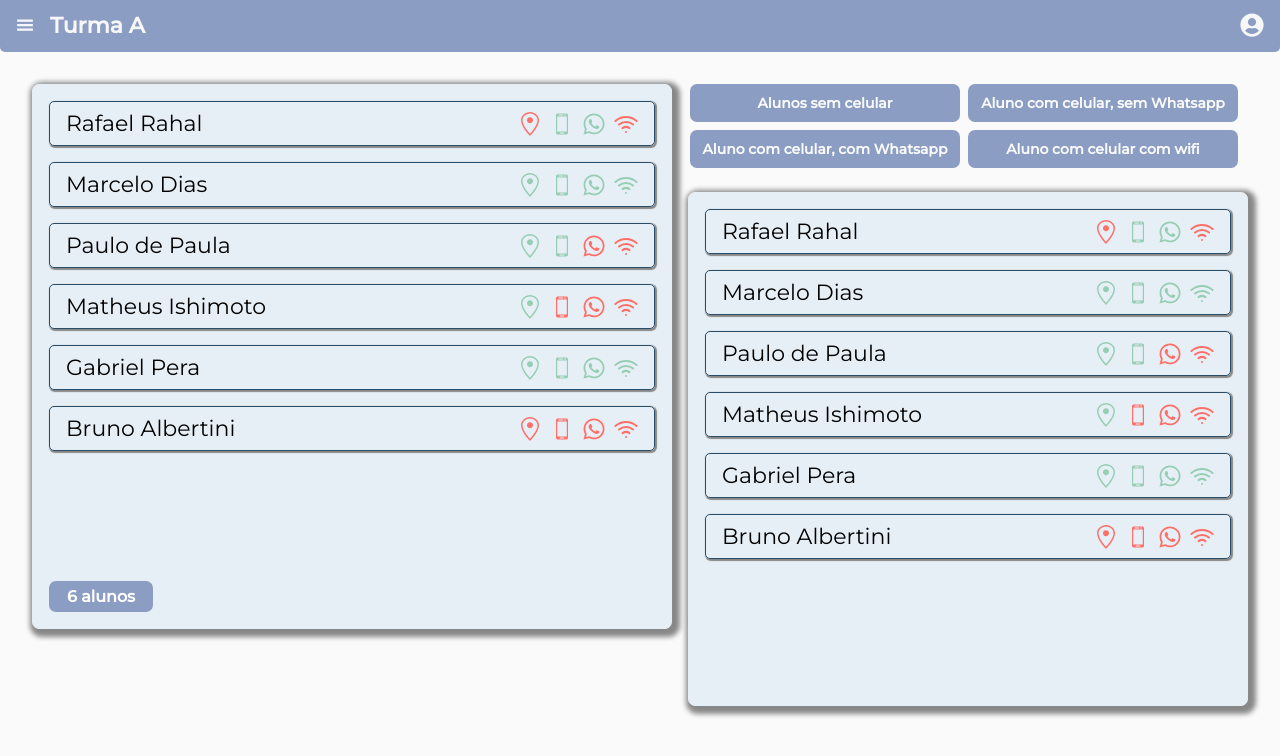
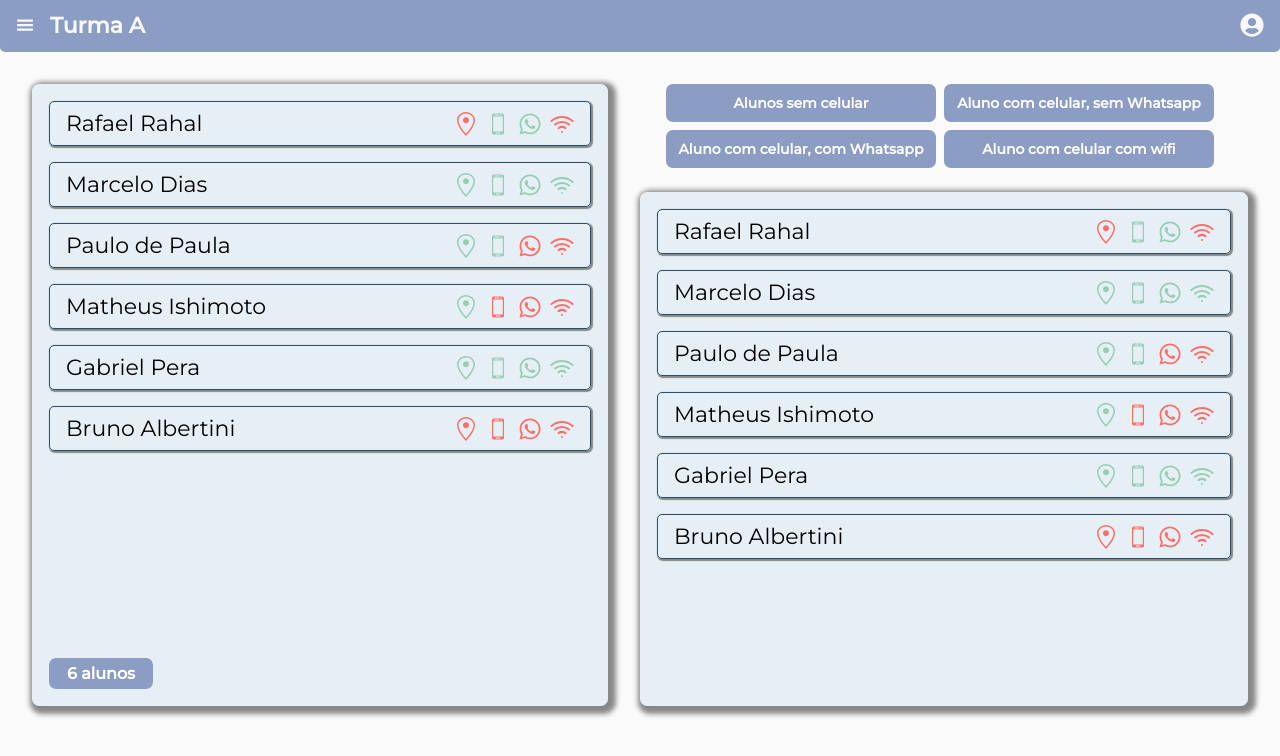
Before and after one commit to marcelodof/hackthon-covid, a React (Create React App) app in the folder front/: page / in a window 1280 px wide. Shown: the top 756 px of the page. Built offline with nearby package versions, Linux system fonts and the light colour scheme.

Commit message:
fix height and width of containers

```diff
--- a/front/src/App.css
+++ b/front/src/App.css
@@ -5,6 +5,7 @@
     max-width: 100vw;
     flex-direction: row;
     padding: 32px;
+    max-height: 100vh;
 }
 
 .App {
@@ -14,6 +15,8 @@
 }
 
 .all-students {
-    max-width: 70vw;
-    min-width: 50vw;
+    max-width: 45vw;
+    margin-right: 16px;
+    display: flex;
+    flex: 1;
 }
--- a/front/src/Components/StudentsFilter/StudentsFilter.js
+++ b/front/src/Components/StudentsFilter/StudentsFilter.js
@@ -18,7 +18,7 @@ export const StudentsFilter = ({handleFilter, studentsList, studentsMetrics, act
     const metricsText = `${studentsMetrics.studentsCount} aluno${studentsMetrics.studentsCount !== 1 ? 's' : ''}, que representa ${studentsMetrics.studentsPercentage}%`
 
     return (
-        <div>
+        <React.Fragment>
             <div className='filter-wrapper'>
                 <div className='filter-buttons'>
                     <div className='button' onClick={() => handleFilter("notSmartphone")}>
@@ -49,6 +49,6 @@ export const StudentsFilter = ({handleFilter, studentsList, studentsMetrics, act
                     activeFilter={activeFilter}
                     studentsList={studentsList}/>
             </Modal>
-        </div>
+        </React.Fragment>
     )
 }
```
